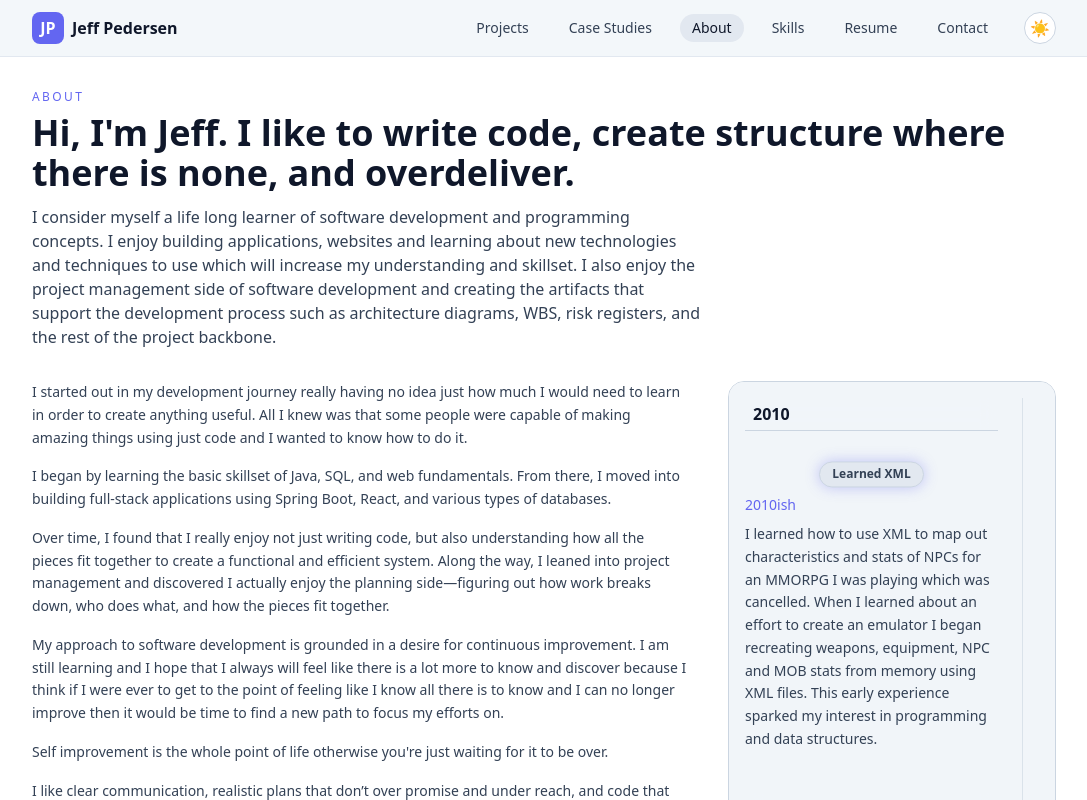
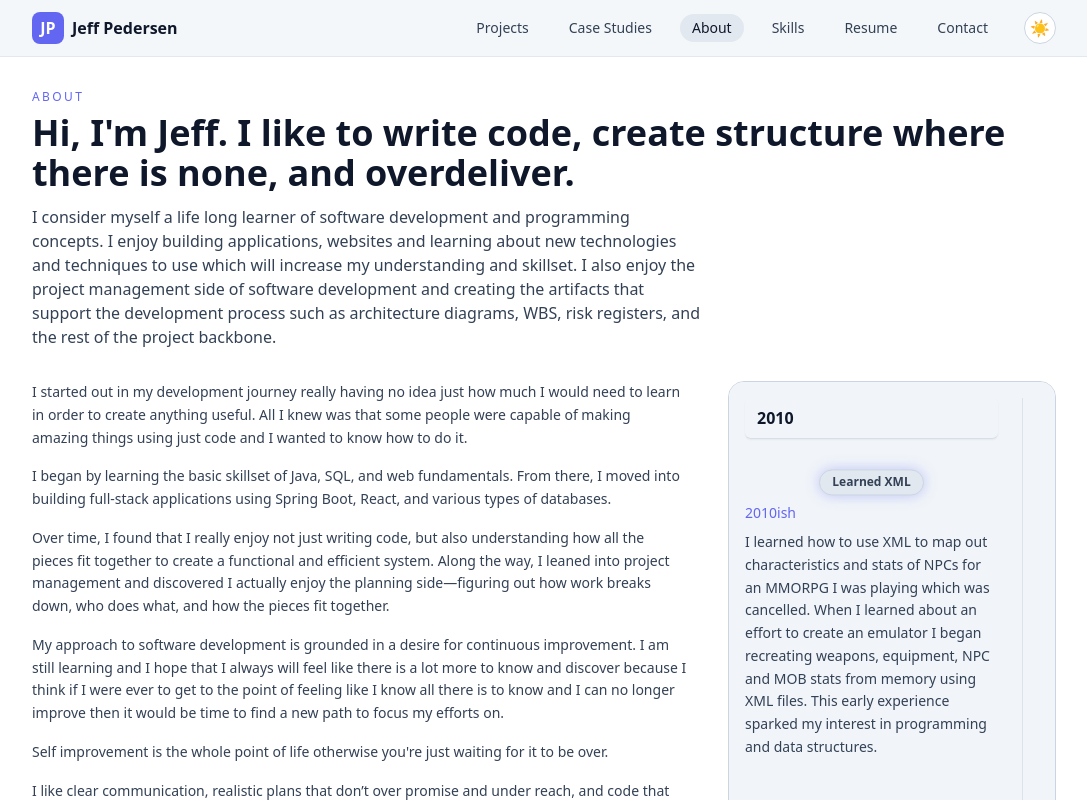
Before and after one commit to J-Pedersen/dev-portfolio, a React (Vite) app: page /about in a window 1280 px wide. Shown: the top 800 px of the page, without its empty margins (96-1183 px from the left). Built offline with nearby package versions, Linux system fonts and the light colour scheme; the HTML template or start-up script is replaced by a standard one.

Commit message:
added bg on timeline year header

```diff
--- a/src/components/Timeline.jsx
+++ b/src/components/Timeline.jsx
@@ -93,10 +93,10 @@ const Timeline = ({ items, mobile = false }) => {
             {/* YEAR HEADER */}
             <div
               className={`
-                px-2 py-1 font-semibold text-slate-900 dark:text-slate-100
+                px-3 py-2 font-semibold text-slate-900 dark:text-slate-100
                 ${mobile
-                  ? "border-b border-slate-300 dark:border-slate-700 bg-slate-100 dark:bg-slate-900"
-                  : "sticky top-0 bg-slate-100/70 dark:bg-slate-900/70 backdrop-blur border-b border-slate-300 dark:border-slate-700"
+                  ? "border-b border-slate-300 dark:border-slate-700 bg-slate-100/70 dark:bg-slate-900/70 backdrop-blur shadow-sm"
+                  : "sticky top-0 bg-slate-100/70 dark:bg-slate-900/70 backdrop-blur-md border-b border-slate-300/70 dark:border-slate-700/70 rounded-md shadow-sm"
                 }
               `}
             >
```
